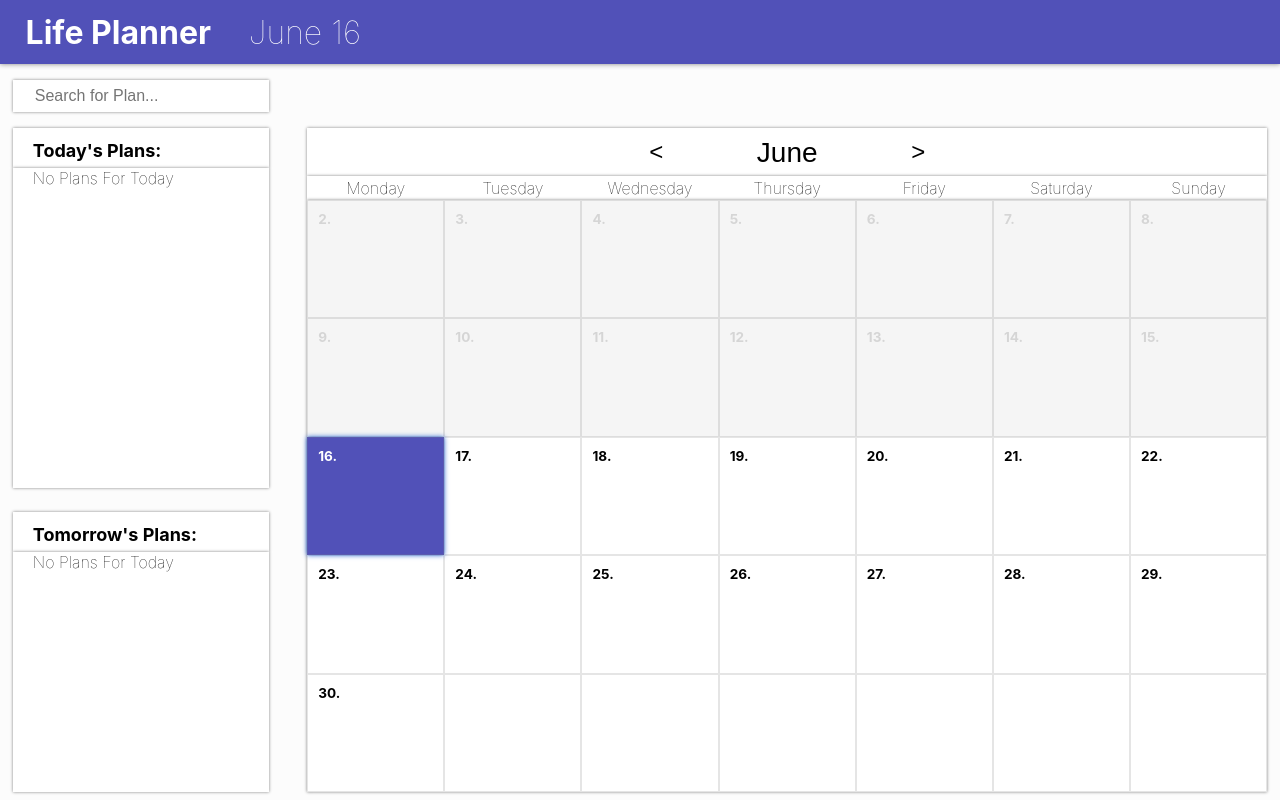
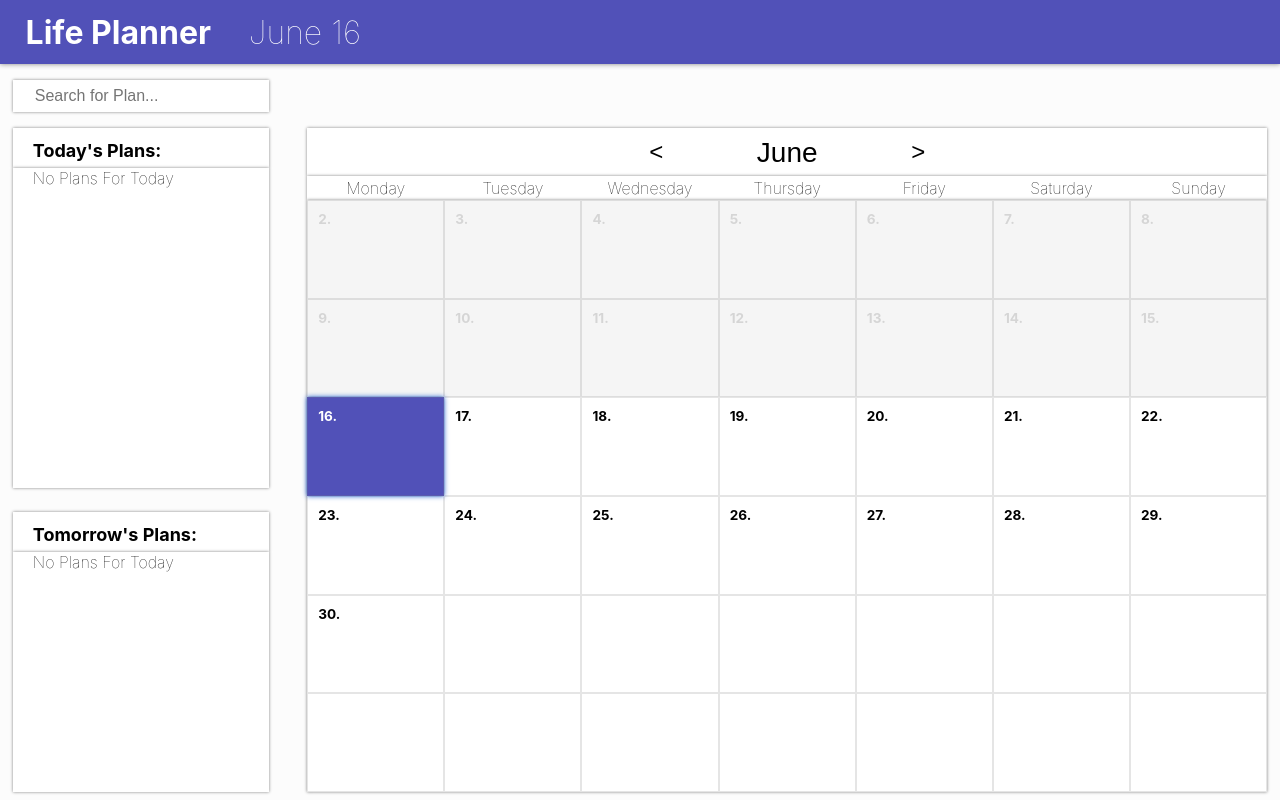
Before and after one commit to lseti1/lifePlanner-773629, a React (Create React App) app: page / in a window 1280 px wide. Built offline with nearby package versions, Linux system fonts and the light colour scheme.

Commit message:
Bug Fix: Fixed issue where some days may be cut off due to insufficient space on grid (e.g. March)

```diff
--- a/src/App.css
+++ b/src/App.css
@@ -180,7 +180,7 @@ li {
 .daysGrid {
   display: grid;
   grid-template-columns: repeat(7, 2fr);
-  grid-template-rows: repeat(5, 2fr);
+  grid-template-rows: repeat(6, 2fr);
 
   width: 65%;
   height: 74%;
--- a/src/App.js
+++ b/src/App.js
@@ -47,9 +47,9 @@ function App() {
   const firstDayIndex = getFirstDayOfMonth(currentMonthOnCalendar);
   const finalDayIndex = getFirstDayOfMonth(currentMonthOnCalendar) + numberOfDaysInMonth(currentMonthOnCalendar);
 
-  // To Set up the grid of an array of 35, initialising each to nothing and setting id up for each array with empty text for now
+  // To Set up the grid of an array of 42, initialising each to nothing and setting id up for each array with empty text for now
   const calculateGridItems = (firstDayIndex, finalDayIndex, currentMonthOnCalendar) => {
-    const gridItems = Array(35).fill("").map((_, index) => ({ id: index, text: "" }));
+    const gridItems = Array(42).fill("").map((_, index) => ({ id: index, text: "" }));
 
     // To ensure that plans are still linked to their correct dates even after refreshes
     for (let i = 0; i < sessionStorage.length; i++) {
```
